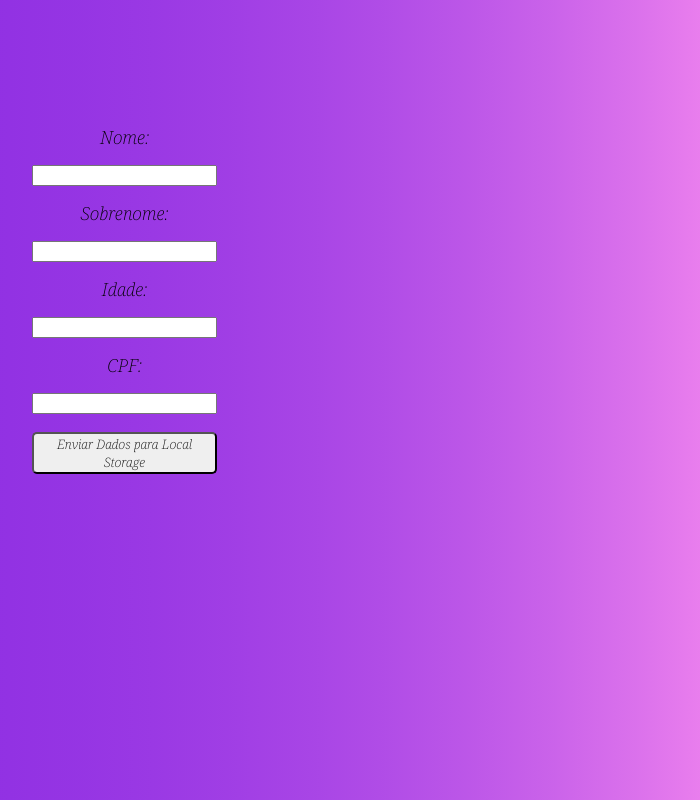
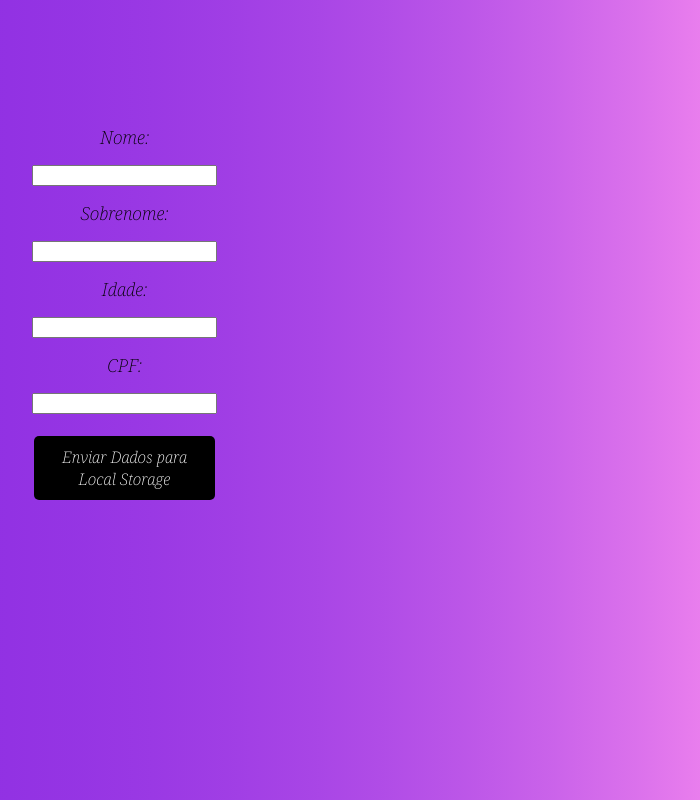
Before and after one commit to FlameFreitas/PraticandoJS, a plain HTML site: page ArmazenaLocal/index.html in a window 1280 px wide. Shown: the whole page, without its empty margins (558-1258 px from the left). Drawn offline with Linux system fonts and the light colour scheme.

Commit message:
Update Style.css

```diff
--- a/ArmazenaLocal/Style.css
+++ b/ArmazenaLocal/Style.css
@@ -23,15 +23,25 @@ body {
 
 
 .botao {
+    background-color: black;
+    color: white;
+    padding: 10px 20px;
+    border: none;
+    border-radius: 5px;
+    text-align: center;
     text-decoration: none;
-    text-align: center;
-    font-size: 18px;
-    text-decoration: none;
-    font-size: 13px;
-    border-radius: 5px;
-    box-shadow: 5px;
+    display: inline-block;
+    font-size: 16px;
+    margin: 4px 2px;
+    cursor: pointer;
+    transition: box-shadow 0.3s;
+    transition: 0.5s;
     font-family: 'Noto Serif', serif;
 }
 
-
-.
+.botao:hover {
+    background-color: white;
+    color: black;
+    box-shadow: 0 6px 6px rgba(0, 0, 0, 0.1);
+    transition: 0.5s;
+}
```
